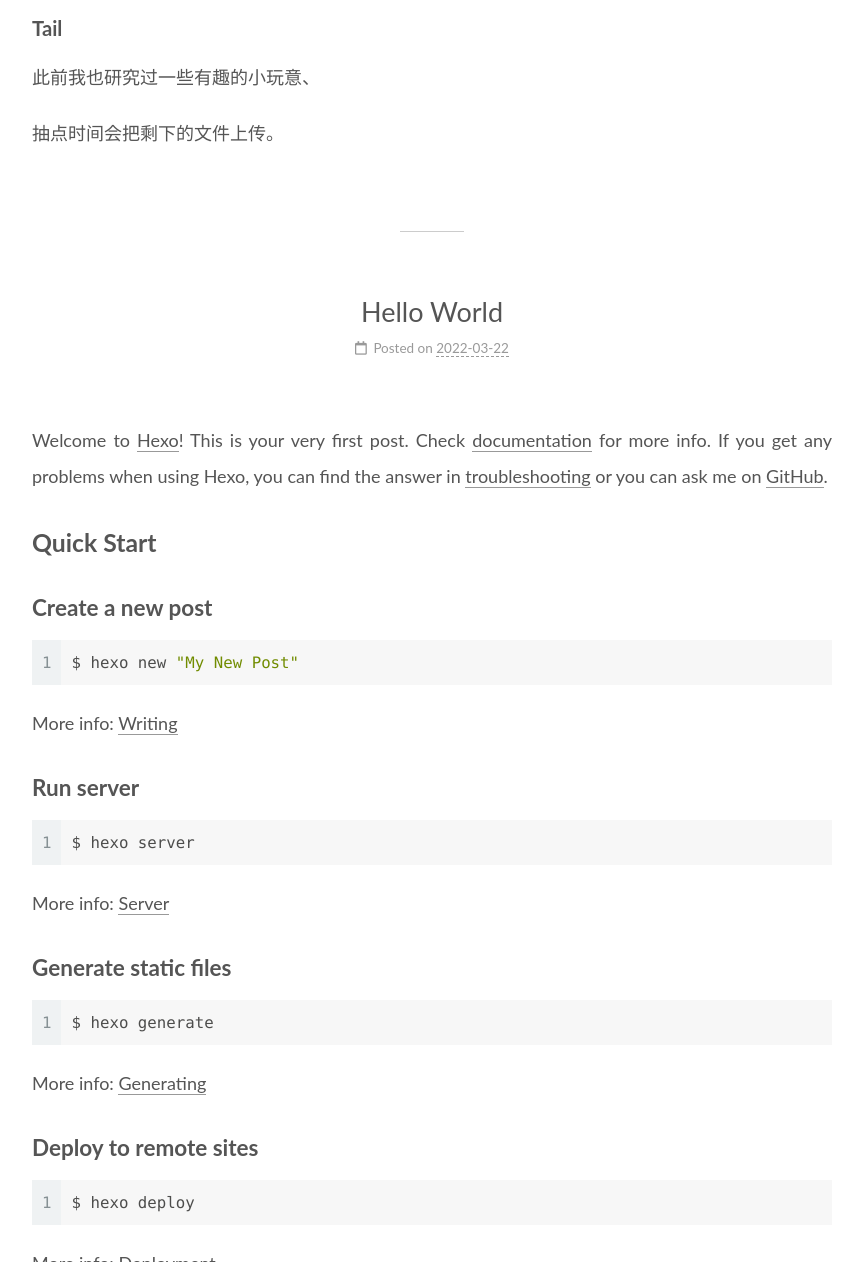
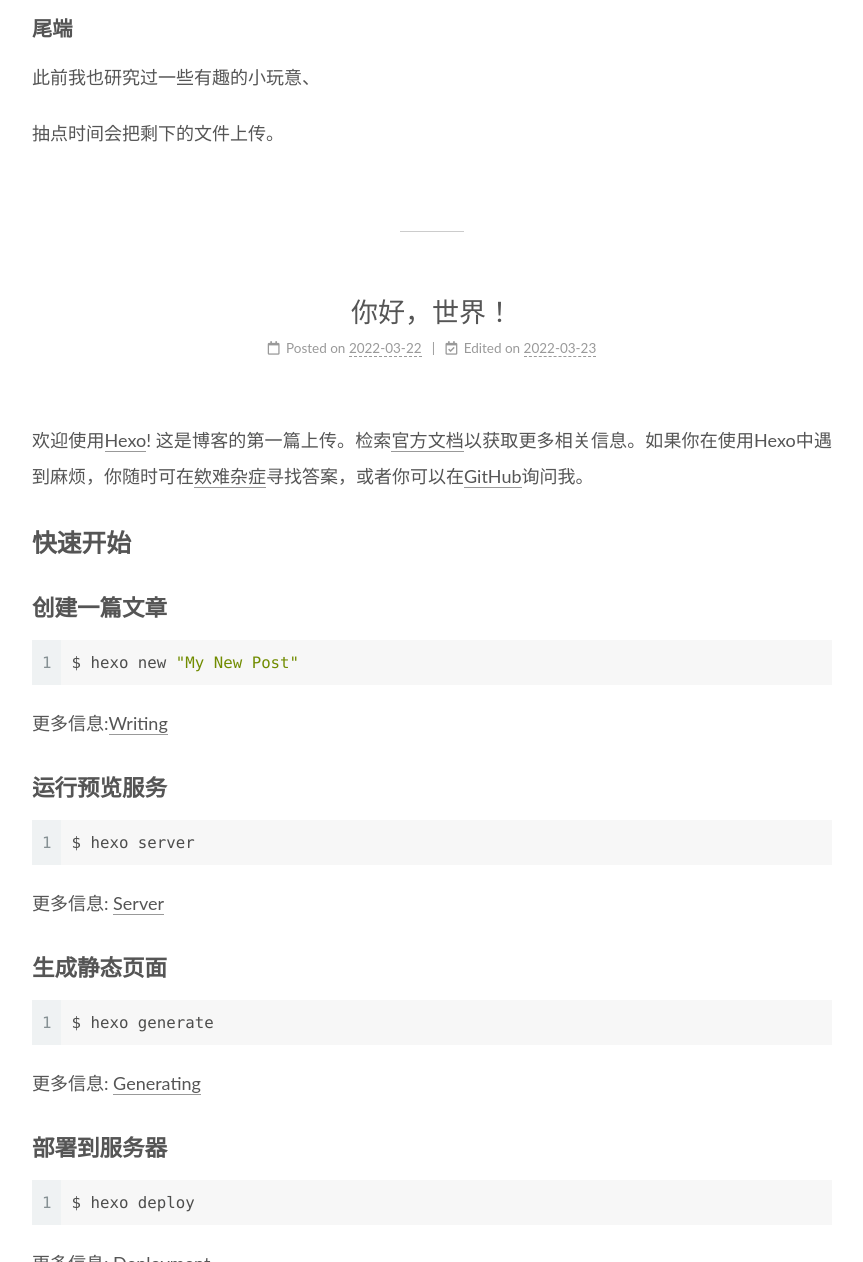
Before and after one commit to anosora233/anosora233.github.io, a plain HTML site: page index.html in a window 1280 px wide. Shown: the part 2629-3891 px from the top of the page, without its empty margins (208-1071 px from the left). Drawn offline with Linux system fonts and the light colour scheme.

Commit message:
Site updated: 2022-03-23 00:07:00

```diff
--- a/index.html
+++ b/index.html
@@ -170,7 +170,7 @@
               <span class="post-meta-item-text">Posted on</span>
 
 
-              <time title="Created: 2022-03-22 22:48:28 / Modified: 23:43:30" itemprop="dateCreated datePublished" datetime="2022-03-22T22:48:28+08:00">2022-03-22</time>
+              <time title="Created: 2022-03-22 22:48:28 / Modified: 23:58:57" itemprop="dateCreated datePublished" datetime="2022-03-22T22:48:28+08:00">2022-03-22</time>
             </span>
 
 
@@ -207,7 +207,7 @@
 <p><strong>— 箫伯纳</strong></p>
 </blockquote>
 <p>这里多次引用名言仅仅是为了测试格式</p>
-<h3 id="最近花了点时间的逸趣"><a href="#最近花了点时间的逸趣" class="headerlink" title="最近花了点时间的逸趣"></a>最近花了点时间的逸趣</h3><h4 id="SFC’s-details"><a href="#SFC’s-details" class="headerlink" title="SFC’s details"></a>SFC’s details</h4><p>最近由于在咸鱼挂了台旧电脑，我学习了dism++的相关知识。</p>
+<h3 id="最近花了点时间的逸趣"><a href="#最近花了点时间的逸趣" class="headerlink" title="最近花了点时间的逸趣"></a>最近花了点时间的逸趣</h3><h4 id="系统扫描工具日志查看"><a href="#系统扫描工具日志查看" class="headerlink" title="系统扫描工具日志查看"></a>系统扫描工具日志查看</h4><p>最近由于在咸鱼挂了台旧电脑，我学习了dism++的相关知识。</p>
 <p>除了将旧电脑的系统在保留驱动的情况下部署到Windows10 21H2之外</p>
 <p>我也偶然学习SFC修复工具的使用（<del>实际上只学了一句指令</del>）</p>
 <figure class="highlight powershell"><table><tr><td class="gutter"><pre><span class="line">1</span><br></pre></td><td class="code"><pre><span class="line">SFC /scannow</span><br></pre></td></tr></table></figure>
@@ -225,7 +225,7 @@
 <p>之后偶然间发现NobleScarlet的字体版本信息为微软雅黑7.0.1(Github版本)、11.1.3(民间流传)、</p>
 <p>于是我又顺腾摸瓜的认识了<strong>微软雅黑11.3</strong>，这个版本的Hinting不错。体验比思源还要好。</p>
 <p>总结一下，在Windows的低分屏下似乎是没有完美的字体的方案的，所谓的微软雅黑11.3，也不过是微软的“胖”字体变“瘦”了罢。<strong>想要清晰的字体体验，只有高分屏一个选择</strong>。</p>
-<h4 id="Tail"><a href="#Tail" class="headerlink" title="Tail"></a>Tail</h4><p>此前我也研究过一些有趣的小玩意、</p>
+<h4 id="尾端"><a href="#尾端" class="headerlink" title="尾端"></a>尾端</h4><p>此前我也研究过一些有趣的小玩意、</p>
 <p>抽点时间会把剩下的文件上传。</p>
 
 
@@ -260,7 +260,7 @@
       <header class="post-header">
         <h2 class="post-title" itemprop="name headline">
 
-            <a href="/2022/03/22/hello-world/" class="post-title-link" itemprop="url">Hello World</a>
+            <a href="/2022/03/22/hello-world/" class="post-title-link" itemprop="url">你好，世界！</a>
         </h2>
 
         <div class="post-meta">
@@ -270,9 +270,15 @@
               </span>
               <span class="post-meta-item-text">Posted on</span>
 
-
-              <time title="Created: 2022-03-22 22:15:11 / Modified: 23:33:21" itemprop="dateCreated datePublished" datetime="2022-03-22T22:15:11+08:00">2022-03-22</time>
+              <time title="Created: 2022-03-22 22:15:11" itemprop="dateCreated datePublished" datetime="2022-03-22T22:15:11+08:00">2022-03-22</time>
             </span>
+              <span class="post-meta-item">
+                <span class="post-meta-item-icon">
+                  <i class="far fa-calendar-check"></i>
+                </span>
+                <span class="post-meta-item-text">Edited on</span>
+                <time title="Modified: 2022-03-23 00:06:40" itemprop="dateModified" datetime="2022-03-23T00:06:40+08:00">2022-03-23</time>
+              </span>
 
 
 
@@ -285,19 +291,19 @@
     <div class="post-body" itemprop="articleBody">
 
 
-          <p>Welcome to <a target="_blank" rel="noopener" href="https://hexo.io/">Hexo</a>! This is your very first post. Check <a target="_blank" rel="noopener" href="https://hexo.io/docs/">documentation</a> for more info. If you get any problems when using Hexo, you can find the answer in <a target="_blank" rel="noopener" href="https://hexo.io/docs/troubleshooting.html">troubleshooting</a> or you can ask me on <a target="_blank" rel="noopener" href="https://github.com/hexojs/hexo/issues">GitHub</a>.</p>
-<h2 id="Quick-Start"><a href="#Quick-Start" class="headerlink" title="Quick Start"></a>Quick Start</h2><h3 id="Create-a-new-post"><a href="#Create-a-new-post" class="headerlink" title="Create a new post"></a>Create a new post</h3><figure class="highlight bash"><table><tr><td class="gutter"><pre><span class="line">1</span><br></pre></td><td class="code"><pre><span class="line">$ hexo new <span class="string">&quot;My New Post&quot;</span></span><br></pre></td></tr></table></figure>
+          <p>欢迎使用<a target="_blank" rel="noopener" href="https://hexo.io/">Hexo</a>! 这是博客的第一篇上传。检索<a target="_blank" rel="noopener" href="https://hexo.io/docs/">官方文档</a>以获取更多相关信息。如果你在使用Hexo中遇到麻烦，你随时可在<a target="_blank" rel="noopener" href="https://hexo.io/docs/troubleshooting.html">欸难杂症</a>寻找答案，或者你可以在<a target="_blank" rel="noopener" href="https://github.com/hexojs/hexo/issues">GitHub</a>询问我。</p>
+<h2 id="快速开始"><a href="#快速开始" class="headerlink" title="快速开始"></a>快速开始</h2><h3 id="创建一篇文章"><a href="#创建一篇文章" class="headerlink" title="创建一篇文章"></a>创建一篇文章</h3><figure class="highlight bash"><table><tr><td class="gutter"><pre><span class="line">1</span><br></pre></td><td class="code"><pre><span class="line">$ hexo new <span class="string">&quot;My New Post&quot;</span></span><br></pre></td></tr></table></figure>
 
-<p>More info: <a target="_blank" rel="noopener" href="https://hexo.io/docs/writing.html">Writing</a></p>
-<h3 id="Run-server"><a href="#Run-server" class="headerlink" title="Run server"></a>Run server</h3><figure class="highlight bash"><table><tr><td class="gutter"><pre><span class="line">1</span><br></pre></td><td class="code"><pre><span class="line">$ hexo server</span><br></pre></td></tr></table></figure>
+<p>更多信息:<a target="_blank" rel="noopener" href="https://hexo.io/docs/writing.html">Writing</a></p>
+<h3 id="运行预览服务"><a href="#运行预览服务" class="headerlink" title="运行预览服务"></a>运行预览服务</h3><figure class="highlight bash"><table><tr><td class="gutter"><pre><span class="line">1</span><br></pre></td><td class="code"><pre><span class="line">$ hexo server</span><br></pre></td></tr></table></figure>
 
-<p>More info: <a target="_blank" rel="noopener" href="https://hexo.io/docs/server.html">Server</a></p>
-<h3 id="Generate-static-files"><a href="#Generate-static-files" class="headerlink" title="Generate static files"></a>Generate static files</h3><figure class="highlight bash"><table><tr><td class="gutter"><pre><span class="line">1</span><br></pre></td><td class="code"><pre><span class="line">$ hexo generate</span><br></pre></td></tr></table></figure>
+<p>更多信息: <a target="_blank" rel="noopener" href="https://hexo.io/docs/server.html">Server</a></p>
+<h3 id="生成静态页面"><a href="#生成静态页面" class="headerlink" title="生成静态页面"></a>生成静态页面</h3><figure class="highlight bash"><table><tr><td class="gutter"><pre><span class="line">1</span><br></pre></td><td class="code"><pre><span class="line">$ hexo generate</span><br></pre></td></tr></table></figure>
 
-<p>More info: <a target="_blank" rel="noopener" href="https://hexo.io/docs/generating.html">Generating</a></p>
-<h3 id="Deploy-to-remote-sites"><a href="#Deploy-to-remote-sites" class="headerlink" title="Deploy to remote sites"></a>Deploy to remote sites</h3><figure class="highlight bash"><table><tr><td class="gutter"><pre><span class="line">1</span><br></pre></td><td class="code"><pre><span class="line">$ hexo deploy</span><br></pre></td></tr></table></figure>
+<p>更多信息: <a target="_blank" rel="noopener" href="https://hexo.io/docs/generating.html">Generating</a></p>
+<h3 id="部署到服务器"><a href="#部署到服务器" class="headerlink" title="部署到服务器"></a>部署到服务器</h3><figure class="highlight bash"><table><tr><td class="gutter"><pre><span class="line">1</span><br></pre></td><td class="code"><pre><span class="line">$ hexo deploy</span><br></pre></td></tr></table></figure>
 
-<p>More info: <a target="_blank" rel="noopener" href="https://hexo.io/docs/one-command-deployment.html">Deployment</a></p>
+<p>更多信息: <a target="_blank" rel="noopener" href="https://hexo.io/docs/one-command-deployment.html">Deployment</a></p>
 
 
     </div>
```
Also changed, not shown: 2022/03/22/hello-world/index.html (+24 -18 lines), 2022/03/22/windows-fonts/index.html (+7 -7 lines), archives/2022/03/index.html (+1 -1 lines), archives/2022/index.html (+1 -1 lines), archives/index.html (+1 -1 lines).
